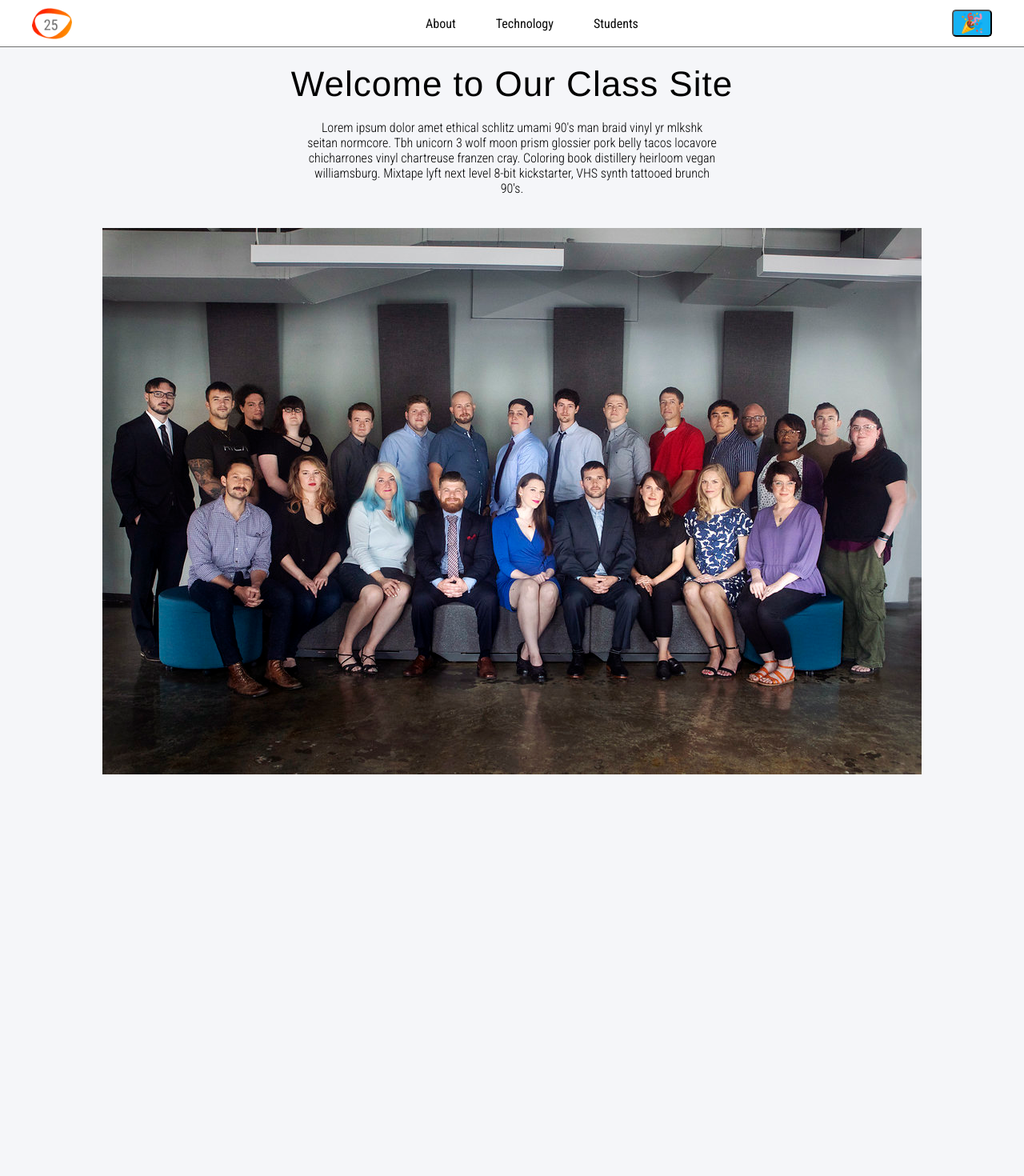
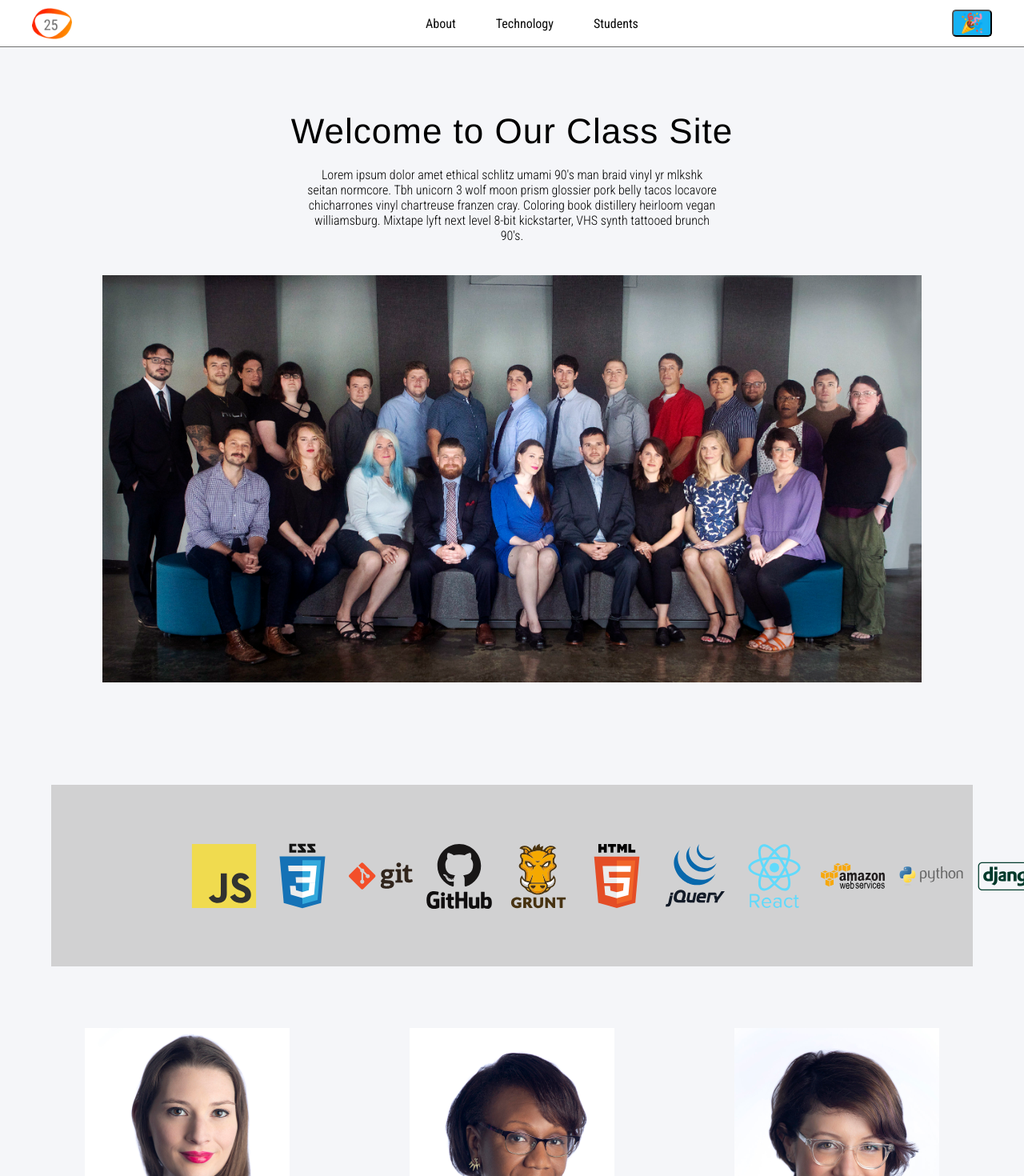
Before and after one commit to nss-day-cohort-25-website/nss-day-cohort-25-website, a React (Create React App) app: page / in a window 1280 px wide. Shown: the top 1470 px of the page at 80% size. Built offline with nearby package versions, Linux system fonts and the light colour scheme.

Commit message:
Fixed style issues after merge. Replaced photos.

```diff
--- a/src/groupTech/groupTech.css
+++ b/src/groupTech/groupTech.css
@@ -6,9 +6,7 @@
 }
 
 .lang__container{
-    margin-top: 95vh;
-    margin-left: 5%;
-    margin-right: 5%;
+    margin: 10% 5% 5% 5%;
     display: flex;
     flex-direction: row;
     justify-content: space-evenly;
--- a/src/groupTech/groupTech.js
+++ b/src/groupTech/groupTech.js
@@ -1,9 +1,8 @@
 import React, { Component } from "react"
 import "./groupTech.css"
 // this is not the correct logo from mandy
-import groupImage from '../img/classPhoto.jpg'
-import groupFunny from '../img/finalgroup/groupFunny.jpg'
-import groupSerious from '../img/finalgroup/groupSerious.jpg'
+import groupFunny from '../img/classPhotoFun.jpg'
+import groupSerious from '../img/classPhoto.jpg'
 
 // tech images
 // images
--- a/src/nav/NavBar.css
+++ b/src/nav/NavBar.css
@@ -1,7 +1,4 @@
 nav {
-    position: absolute;
-    top: 0;
-    z-index: 1;
     display: flex;
     flex-direction: row;
     flex-wrap: wrap;
```
Also changed, not shown: src/img/classPhotoFun.jpg (added).
